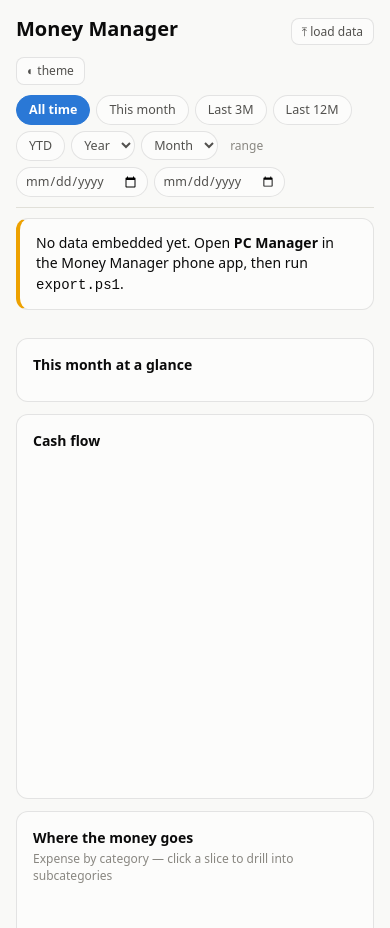
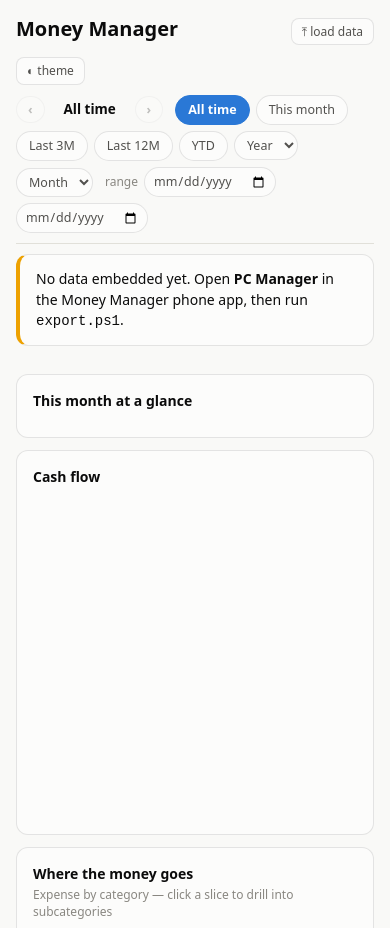
Before and after one commit to maptir/money-manager-dashboard, a plain HTML site: page index.html in a window 390 px wide. Both pictures are taken after a click on the button "All time". Shown: the top 928 px of the page. Drawn offline with Linux system fonts and the light colour scheme.

Commit message:
Open on the current month, add a month stepper and a stale-data warning
Phase 2 of the monthly-review work.

- The dashboard now opens on the current month instead of "All time"
  (or on the latest month with real data when the export is older).
- Add a "‹ Nov 2026 ›" stepper to the filter bar; presets, the year/month
  dropdowns and the stepper now stay in sync with the active period.
- Warn when the latest non-future transaction is more than 14 days old.
- Add js/calc.js for the date logic behind this, with node --test coverage.

Co-Authored-By: Claude Fable 5.2 <noreply@anthropic.com>

```diff
--- a/dashboard.css
+++ b/dashboard.css
@@ -567,3 +567,35 @@
     select.hbtn {
       padding: 5px 8px;
     }
+
+    /* month stepper: ‹ Nov 2026 › */
+    .filters .stepper {
+      display: inline-flex;
+      align-items: center;
+      gap: 2px;
+      margin-right: 6px;
+    }
+
+    .filters .stepper button {
+      padding: 5px 11px;
+      font-weight: 700;
+      line-height: 1.2;
+    }
+
+    .filters .stepper button:disabled {
+      opacity: .35;
+      cursor: default;
+    }
+
+    #monthLabel {
+      min-width: 86px;
+      text-align: center;
+      font-size: 13.5px;
+      font-weight: 650;
+      color: var(--ink);
+      font-variant-numeric: tabular-nums;
+    }
+
+    .banner.warn {
+      border-left-color: var(--bad);
+    }
--- a/index.html
+++ b/index.html
@@ -43,6 +43,8 @@
     <div class="banner" id="noData" style="display:none">
       No data embedded yet. Open <b>PC Manager</b> in the Money Manager phone app, then run <code>export.ps1</code>.
     </div>
+
+    <div class="banner warn" id="staleData" style="display:none"></div>
 
     <div class="kpis" id="kpis"></div>
 
@@ -184,6 +186,7 @@
   <script src="lib/chart.min.js"></script>
   <script src="data/data.js"></script>
   <script src="js/parse.js"></script>
+  <script src="js/calc.js"></script>
   <script src="js/app.js"></script>
 </body>
 
--- a/js/app.js
+++ b/js/app.js
@@ -30,19 +30,54 @@
     Object.keys(incomeCatAll).sort((a, b) => incomeCatAll[ b ] - incomeCatAll[ a ]).forEach((c, i) => { incomeSlot[ c ] = i; });
     years = [ ...new Set(raw.map(t => t.d.getFullYear())) ].sort();
     lastDate = raw.length ? raw[ raw.length - 1 ].d : new Date();
-    period = { label: "All time", start: null, end: null };
+    // open on the current month (or the latest month with real data if the export is older)
+    const openYm = MM.defaultMonth(raw, todayIso());
+    period = openYm ? monthPeriod(openYm) : { label: "All time", start: null, end: null };
     document.getElementById("exportedAt").textContent = sourceLabel || "";
+    renderStale();
     populateTrendSel();
     populateTxCat();
     buildFilters();
     renderAll();
   }
 
+  const todayIso = () => MM.isoDate(new Date());
+  function monthPeriod(ym) {
+    const y = +ym.slice(0, 4), m = +ym.slice(5, 7) - 1;
+    return { label: `${MONTHS[ m ]} ${y}`, start: new Date(y, m, 1), end: new Date(y, m + 1, 0) };
+  }
+  // "YYYY-MM" when the period is exactly one calendar month, else null
+  const periodMonth = p => p.start ? MM.singleMonth(MM.isoDate(p.start), MM.isoDate(p.end)) : null;
+
+  // warn when the export has not been refreshed for a while
+  function renderStale() {
+    const el = document.getElementById("staleData");
+    const s = MM.staleness(raw, todayIso());
+    el.style.display = s && s.stale ? "block" : "none";
+    if (s && s.stale) el.innerHTML = `Data may be out of date — the latest transaction is from <b>${s.latest}</b> (${s.days} days ago). Export a new file from the Money Manager app, then use <b>⤒ load data</b>.`;
+  }
+
   function setPeriod(p) {
     period = p;
-    document.querySelectorAll("#filters button").forEach(b => b.classList.toggle("active", b.textContent === p.label));
     txState.page = 1;
+    syncFilters();
     renderAll();
+  }
+
+  // make every filter control show the active period
+  function syncFilters() {
+    const same = (a, b) => (a ? +a : 0) === (b ? +b : 0);
+    document.querySelectorAll("#filters button.preset").forEach(b =>
+      b.classList.toggle("active", same(b._period.start, period.start) && same(b._period.end, period.end)));
+    const ym = periodMonth(period);
+    const bounds = MM.monthBounds(raw, todayIso());
+    document.getElementById("monthLabel").textContent = ym ? monthPeriod(ym).label : period.label;
+    document.getElementById("monthPrev").disabled = !bounds || (ym != null && ym <= bounds.min);
+    document.getElementById("monthNext").disabled = !bounds || (ym != null && ym >= bounds.max);
+    if (ym) {
+      document.getElementById("yearSel").value = ym.slice(0, 4);
+      document.getElementById("monthSel").value = String(+ym.slice(5, 7) - 1);
+    }
   }
 
   function buildFilters() {
@@ -79,10 +114,29 @@
     const resetDropdowns = () => { yearSel.value = ""; monthSel.value = ""; };
     const resetDates = () => { startInp.value = ""; endInp.value = ""; };
 
+    // month stepper: ‹ Nov 2026 ›
+    const stepper = document.createElement("span");
+    stepper.className = "stepper";
+    stepper.innerHTML = `<button id="monthPrev" title="Previous month" aria-label="Previous month">‹</button><span id="monthLabel" aria-live="polite"></span><button id="monthNext" title="Next month" aria-label="Next month">›</button>`;
+    el.appendChild(stepper);
+    const step = delta => {
+      const bounds = MM.monthBounds(raw, todayIso());
+      if (!bounds) return;
+      const cur = periodMonth(period);
+      // from a longer period the first click lands on its last month (never past the data we really have)
+      const target = cur ? MM.stepMonth(cur, delta, bounds)
+        : MM.stepMonth(period.end ? MM.isoDate(new Date(Math.min(period.end, Date.now()))).slice(0, 7) : (MM.defaultMonth(raw, todayIso()) || bounds.max), 0, bounds);
+      resetDates();
+      setPeriod(monthPeriod(target));
+    };
+    stepper.querySelector("#monthPrev").onclick = () => step(-1);
+    stepper.querySelector("#monthNext").onclick = () => step(1);
+
     presets.forEach(p => {
       const b = document.createElement("button");
+      b.className = "preset";
       b.textContent = p.label;
-      if (p.label === period.label) b.classList.add("active");
+      b._period = p;
       b.onclick = () => { resetDropdowns(); resetDates(); setPeriod(p); };
       el.appendChild(b);
     });
@@ -117,6 +171,7 @@
     el.appendChild(sep);
     el.appendChild(startInp);
     el.appendChild(endInp);
+    syncFilters();
   }
 
   const inPeriod = t => (!period.start || (t.d >= period.start && t.d <= period.end));
--- /dev/null
+++ b/js/calc.js
@@ -0,0 +1,80 @@
+// Date and money calculations for the dashboard. Pure functions, no DOM, no
+// clock: "today" is always passed in, so every result can be tested.
+// Dates are ISO strings ("YYYY-MM-DD"), months are "YYYY-MM"; both sort and
+// compare correctly as plain strings and carry no time zone.
+(function (root, factory) {
+  const api = factory();
+  if (typeof module === "object" && module.exports) module.exports = api;
+  else Object.assign(root.MM = root.MM || {}, api);
+})(typeof self !== "undefined" ? self : this, function () {
+  "use strict";
+
+  const pad = n => String(n).padStart(2, "0");
+
+  // Local calendar date of a Date object.
+  const isoDate = d => `${d.getFullYear()}-${pad(d.getMonth() + 1)}-${pad(d.getDate())}`;
+
+  const shiftMonth = (ym, delta) => {
+    const months = Number(ym.slice(0, 4)) * 12 + Number(ym.slice(5, 7)) - 1 + delta;
+    return `${Math.floor(months / 12)}-${pad(months % 12 + 1)}`;
+  };
+
+  const daysInMonth = ym => new Date(Number(ym.slice(0, 4)), Number(ym.slice(5, 7)), 0).getDate();
+
+  const monthRange = ym => ({ start: `${ym}-01`, end: `${ym}-${pad(daysInMonth(ym))}` });
+
+  // The month a date range covers, or null when it is not exactly one calendar month.
+  const singleMonth = (start, end) => {
+    if (!start || !end) return null;
+    const ym = start.slice(0, 7);
+    const r = monthRange(ym);
+    return start === r.start && end === r.end ? ym : null;
+  };
+
+  const daysBetween = (from, to) => Math.round((Date.parse(to + "T00:00:00Z") - Date.parse(from + "T00:00:00Z")) / 864e5);
+
+  // Latest transaction date that has already happened. The app allows
+  // future-dated (planned) entries; those say nothing about how fresh the data is.
+  const latestActualDate = (rows, today) => {
+    let latest = null;
+    for (const t of rows) if (t.date && t.date <= today && (!latest || t.date > latest)) latest = t.date;
+    return latest;
+  };
+
+  // How old the data is. null when there is no transaction up to today.
+  const staleness = (rows, today, limitDays = 14) => {
+    const latest = latestActualDate(rows, today);
+    if (!latest) return null;
+    const days = daysBetween(latest, today);
+    return { latest, days, stale: days > limitDays };
+  };
+
+  // The month to open on: the current month, falling back to the most recent
+  // month that has real data when the export does not reach today.
+  const defaultMonth = (rows, today) => {
+    const latest = latestActualDate(rows, today);
+    return latest ? latest.slice(0, 7) : null;
+  };
+
+  // First and last month the month stepper may reach. It can always get back
+  // to the current month, and forward to months that only hold planned entries.
+  const monthBounds = (rows, today) => {
+    let min = null, max = null;
+    for (const t of rows) {
+      if (!t.date) continue;
+      const ym = t.date.slice(0, 7);
+      if (!min || ym < min) min = ym;
+      if (!max || ym > max) max = ym;
+    }
+    if (!min) return null;
+    const cur = today.slice(0, 7);
+    return { min: min < cur ? min : cur, max: max > cur ? max : cur };
+  };
+
+  const stepMonth = (ym, delta, bounds) => {
+    const next = shiftMonth(ym, delta);
+    return next < bounds.min ? bounds.min : next > bounds.max ? bounds.max : next;
+  };
+
+  return { isoDate, shiftMonth, daysInMonth, monthRange, singleMonth, daysBetween, latestActualDate, staleness, defaultMonth, monthBounds, stepMonth };
+});
```
Also changed, not shown: test/calc.test.js (added, +95 -0 lines).
